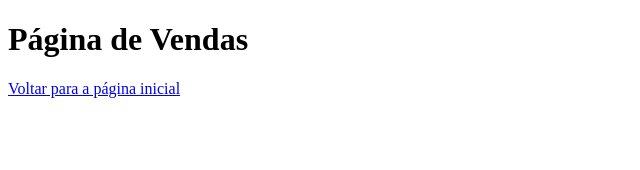
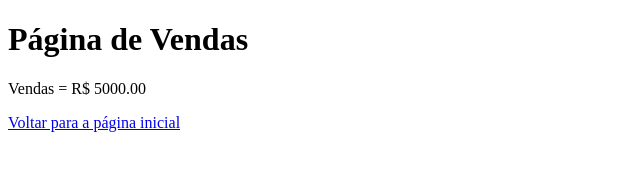
Before and after one commit to DitoCarrera/aulagithub, a plain HTML site: page vendas.html in a window 1280 px wide. Shown: the whole page, without its empty margins (0-640 px from the left). Drawn offline with Linux system fonts and the light colour scheme.

Commit message:
Acrescentado valor das vendas

```diff
--- a/vendas.html
+++ b/vendas.html
@@ -9,6 +9,7 @@
 
 <body>
     <h1>Página de Vendas</h1>
+    <p>Vendas = R$ 5000.00</p>
     <a href="index.html">Voltar para a página inicial</a>
 </body>
 
```
